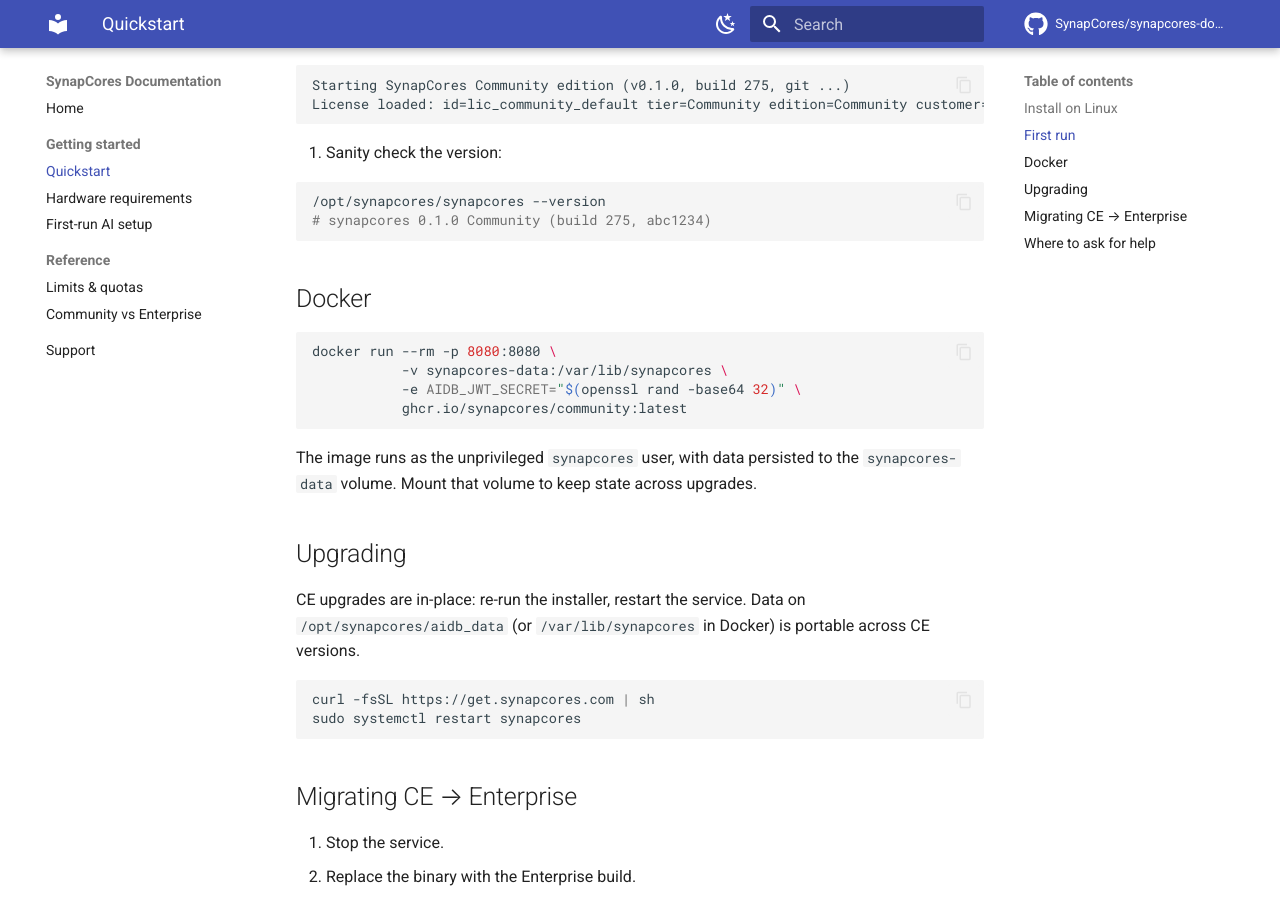
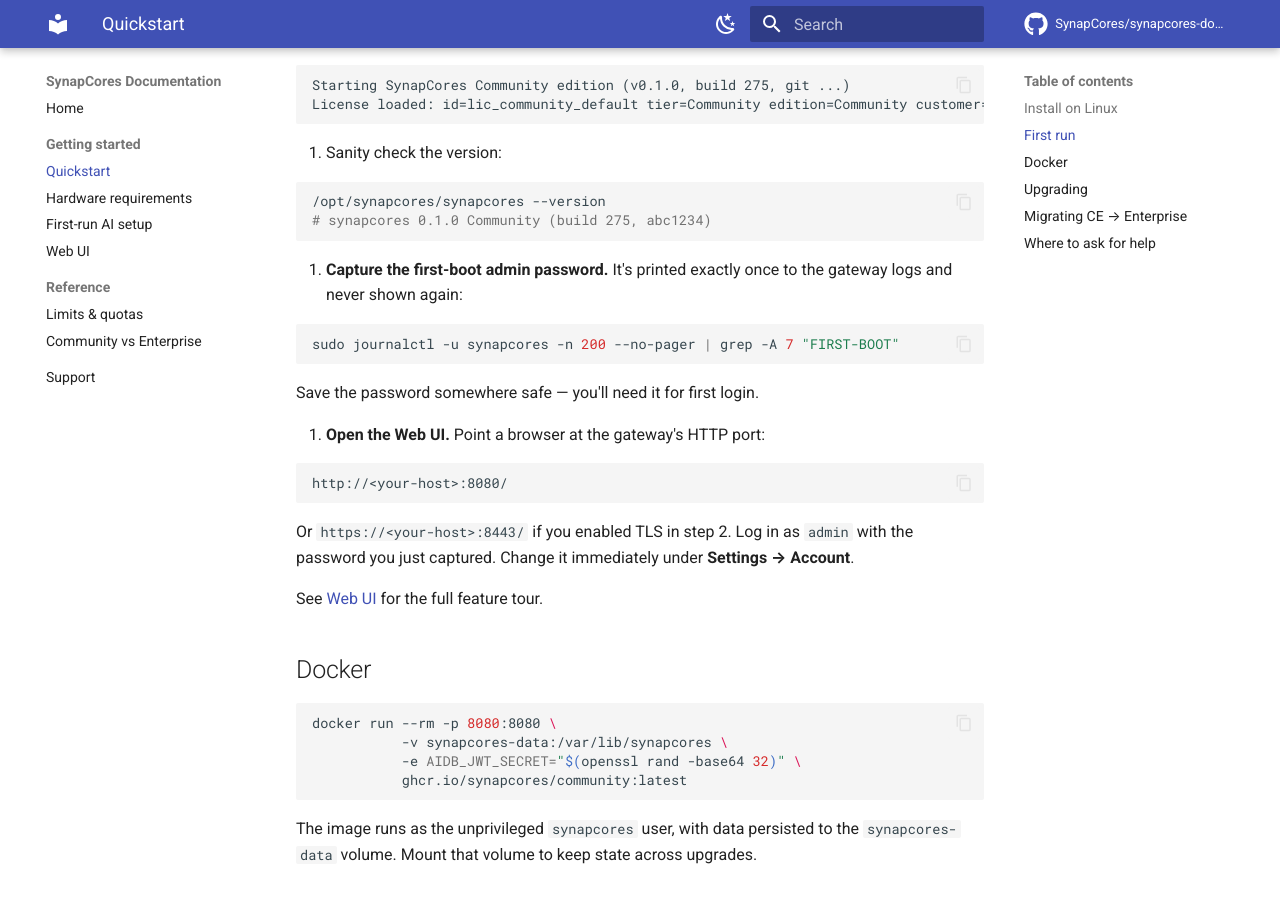
Before and after one commit to SynapCores/synapcores-docs, an MkDocs documentation site: the page built from docs/quickstart.md, in a window 1280 px wide and 900 px high, scrolled down 1443 px. Built offline with MkDocs 1.6.1 and Material for MkDocs 9.7.7, drawn with Linux system fonts in a browser that asks for light colours; comment, search, counter and statistics services are not loaded.

Commit message:
docs: add Web UI page + first-login flow in Quickstart
Operators reading the docs had no way to discover that:
* there's a bundled React UI at all
* it lives at the gateway's HTTP port (no separate deployment)
* first login uses 'admin' + the password from the boot banner

New `web-ui.md` covers:
* How to access (`http://host:8080/`, `https://host:8443/` with TLS)
* First-time login: capture the auto-generated password from
  `journalctl -u synapcores | grep FIRST-BOOT`
* Recovery if the password was missed (data-dir reset OR
  AIDB_ADMIN_PASSWORD env var on next install)
* Per-section feature tour (Dashboard, Query Editor, NL2SQL, AI
  Chat, Vector search, Recipes, Collections, Graph Explorer,
  Media Gallery, Settings) with the same structure as the
  existing pages
* Browser support matrix
* Note that the bundled UI uses no private APIs — operators
  building custom frontends can hit the same /v1/ + /ws/
  endpoints

Quickstart steps 6 + 7 now explicitly tell operators to capture
the admin password and open the UI in a browser. Landing page
adds the Web UI card to the 'Where to start' grid.

Strict mkdocs build passes (no broken links).

````diff
--- a/docs/quickstart.md
+++ b/docs/quickstart.md
@@ -84,6 +84,28 @@ curl -fsSL https://get.synapcores.com | SYNAPCORES_VERSION=v1.0.0 sh
    # synapcores 0.1.0 Community (build 275, abc1234)
    ```
 
+6. **Capture the first-boot admin password.** It's printed exactly
+   once to the gateway logs and never shown again:
+
+   ```bash
+   sudo journalctl -u synapcores -n 200 --no-pager | grep -A 7 "FIRST-BOOT"
+   ```
+
+   Save the password somewhere safe — you'll need it for first
+   login.
+
+7. **Open the Web UI.** Point a browser at the gateway's HTTP port:
+
+   ```
+   http://<your-host>:8080/
+   ```
+
+   Or `https://<your-host>:8443/` if you enabled TLS in step 2. Log
+   in as `admin` with the password you just captured. Change it
+   immediately under **Settings → Account**.
+
+   See [Web UI](web-ui.md) for the full feature tour.
+
 ## Docker
 
 ```bash
--- a/mkdocs.yml
+++ b/mkdocs.yml
@@ -73,6 +73,7 @@ nav:
       - Quickstart: quickstart.md
       - Hardware requirements: requirements.md
       - First-run AI setup: ai-setup.md
+      - Web UI: web-ui.md
   - Reference:
       - Limits & quotas: limits.md
       - Community vs Enterprise: enterprise.md
````
Also changed, not shown: docs/index.md (+5 -0 lines), docs/web-ui.md (added, +147 -0 lines).
